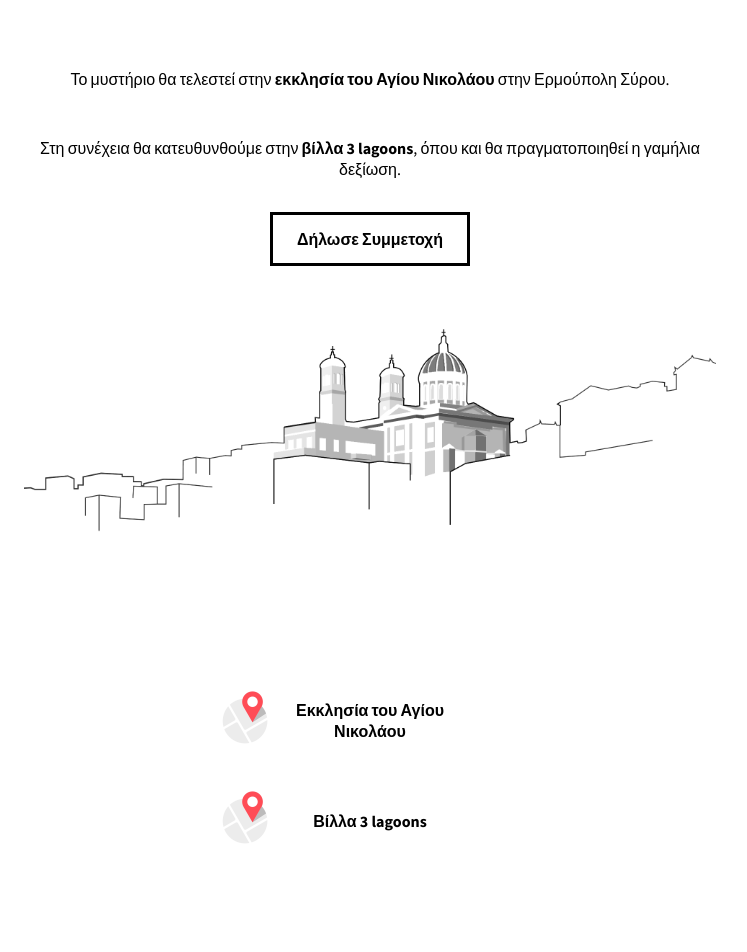
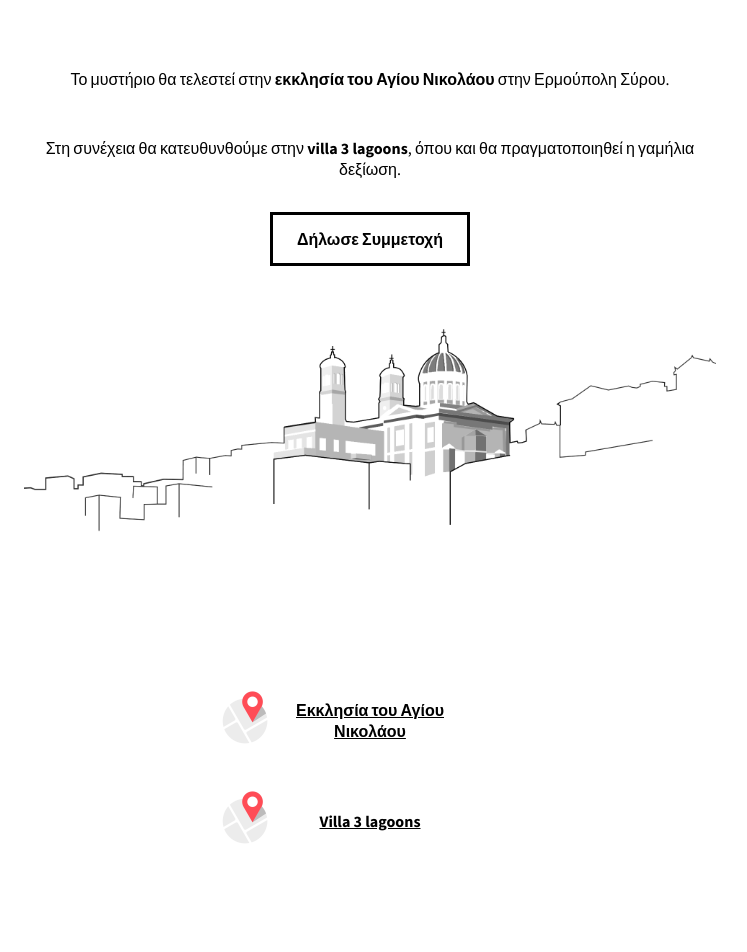
Before and after one commit to dodosiz/wedding-site, a Next.js app: page / in a window 1280 px wide. Shown: the part 4060-5012 px from the top of the page, without its empty margins (270-1017 px from the left). Built offline with nearby package versions, Linux system fonts and the light colour scheme.

Commit message:
Villa type error

```diff
--- a/app/ui/sections/locationSection.module.css
+++ b/app/ui/sections/locationSection.module.css
@@ -31,6 +31,7 @@
 
 .pin_link {
   width: 150px;
+  text-decoration: underline;
 }
 
 .church_mobile {
--- a/app/ui/sections/locationSection.tsx
+++ b/app/ui/sections/locationSection.tsx
@@ -24,7 +24,7 @@ export function LocationSection() {
           <strong>εκκλησία του Αγίου Νικολάου</strong> στην Ερμούπολη Σύρου.
         </p>
         <p>
-          Στη συνέχεια θα κατευθυνθούμε στην <strong>βίλλα 3 lagoons</strong>,
+          Στη συνέχεια θα κατευθυνθούμε στην <strong>villa 3 lagoons</strong>,
           όπου και θα πραγματοποιηθεί η γαμήλια δεξίωση.
         </p>
         <Link className={styles.rsvp_button} href="/rsvp">
@@ -65,7 +65,7 @@ export function LocationSection() {
                 target="_blank"
                 className={styles.pin_link}
               >
-                Βίλλα 3 lagoons
+                Villa 3 lagoons
               </a>
             </div>
           </div>
```
